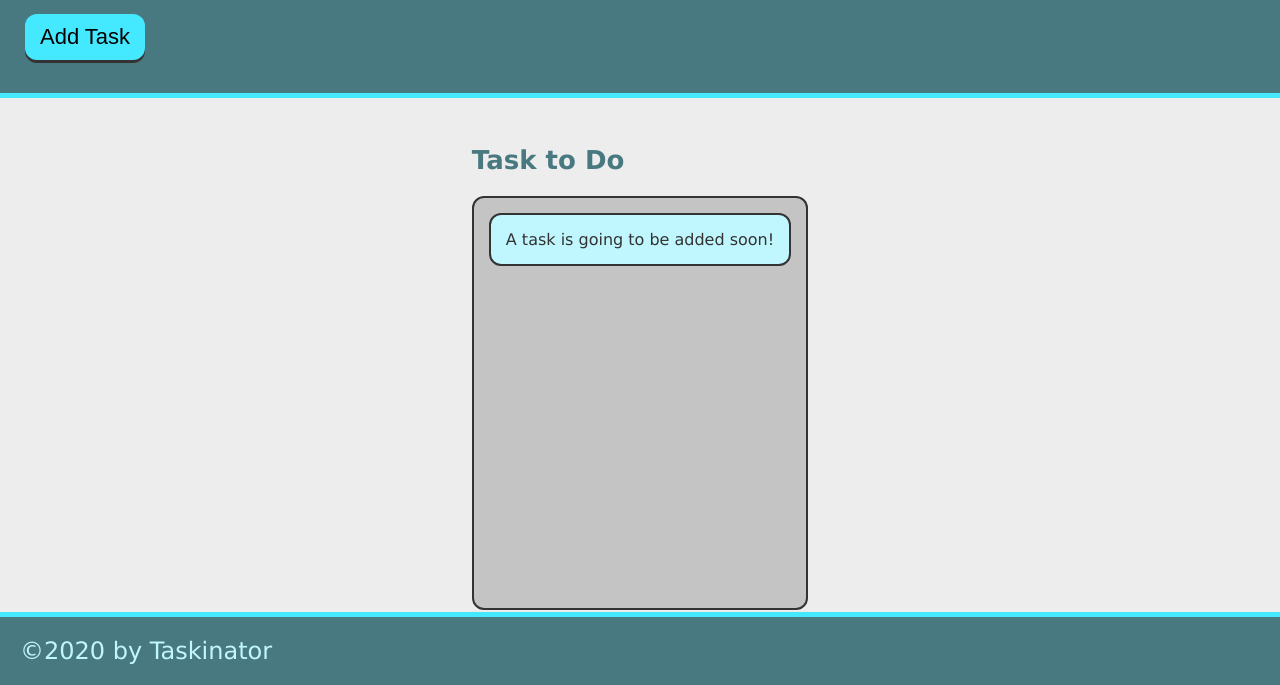
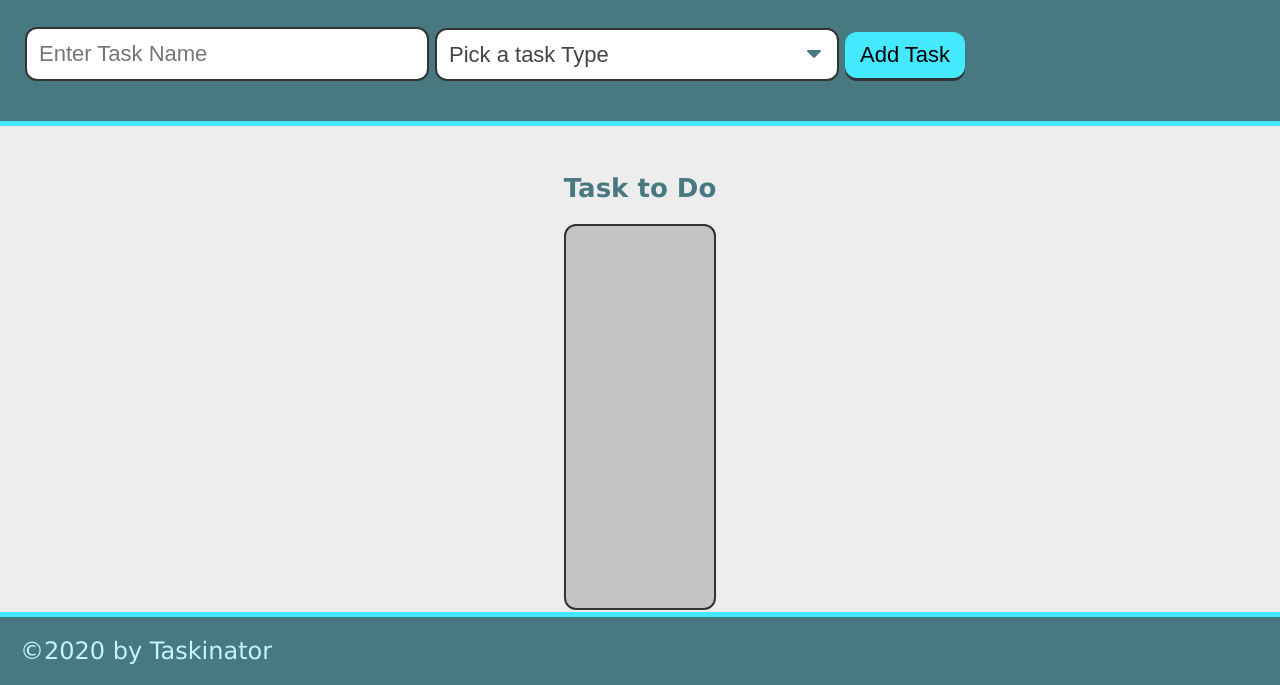
Before and after one commit to T0rgy/taskinator, a plain HTML site: page index.html in a window 1280 px wide. Shown: the part 115-800 px from the top of the page. Drawn offline with Linux system fonts and the light colour scheme.

Commit message:
form selector

```diff
--- a/assets/js/script.js
+++ b/assets/js/script.js
@@ -1,11 +1,14 @@
-var buttonEl = document.querySelector("#save-task");
+var formEl = document.querySelector("#task-form");
 var tasksToDoEl = document.querySelector("#tasks-to-do");
 
-var createTaskHandler = function () {
+var createTaskHandler = function(event) {
+
+    event.preventDefault();
+
     var listItemEl = document.createElement("li");
     listItemEl.className = "task-item";
     listItemEl.textContent = "This is a new Task.";
     tasksToDoEl.appendChild(listItemEl);
 }
 
-buttonEl.addEventListener("click", createTaskHandler);
+formEl.addEventListener("submit", createTaskHandler);
--- a/index.html
+++ b/index.html
@@ -12,14 +12,31 @@
     <header>
         <h1 class="page-title">Taskinator</h1>
         <p>Click the button below to add a new task!</p>
-        <button class="btn" id="save-task">Add Task</button>
+        <form id="task-form">
+            <div class="form-group">
+                <input type="text" name="task-name" placeholder="Enter Task Name" />
+            </div>
+            <div class="form-group">
+                <select name="task-type" class="select-dropdown">
+                    <option value="" disabled selected>Pick a task Type</option>
+                    <option value="Print">Print</option>
+                    <option value="Web">Web</option>
+                    <option value="Mobile">Mobile</option>
+                </select>
+            </div>
+            <div class="form-group">
+                <button class="btn" id="save-task" type="submit">Add Task</button>
+            </div>
+
+        </form>
+
     </header>
 
     <main class="page-content">
         <section cleass="task-list-wrapper">
             <h2 class="list-title">Task to Do</h2>
             <ul class="task-list" id="tasks-to-do">
-                <li class="task-item">A task is going to be added soon!</li>
+
             </ul>
         </section>
     </main>
```
